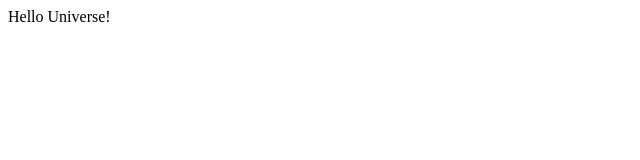
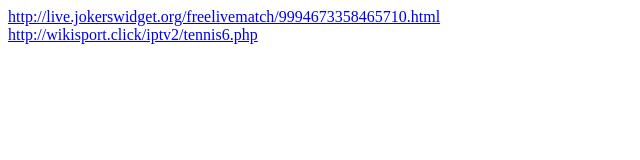
Before and after one commit to yasiaa/yasiaa.github.io, a plain HTML site: page index.html in a window 1280 px wide. Shown: the whole page, without its empty margins (0-640 px from the left). Drawn offline with Linux system fonts and the light colour scheme.

Commit message:
Update for

```diff
--- a/index.html
+++ b/index.html
@@ -1 +1,2 @@
-Hello Universe!
+<a href="http://live.jokerswidget.org/freelivematch/9994673358465710.html">http://live.jokerswidget.org/freelivematch/9994673358465710.html</a><br>
+<a href="http://wikisport.click/iptv2/tennis6.php">http://wikisport.click/iptv2/tennis6.php</a><br>
```
